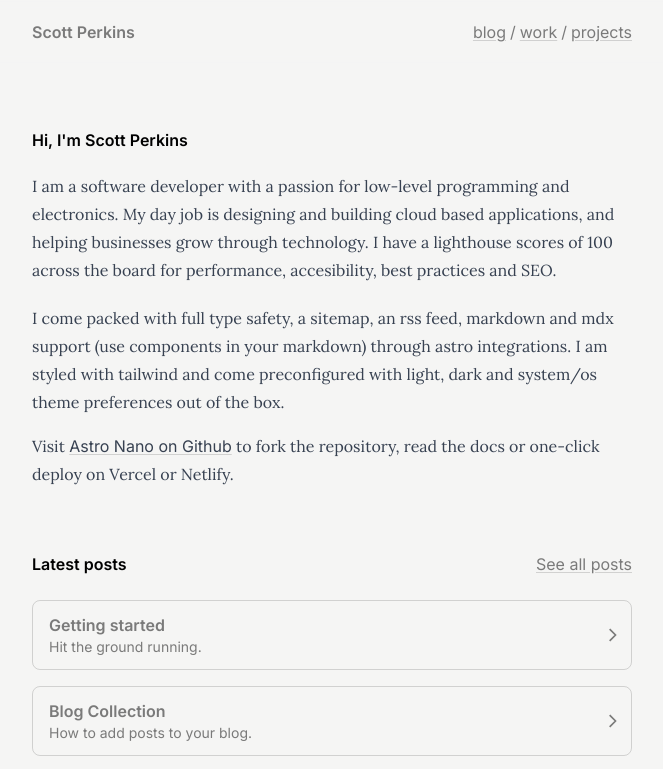
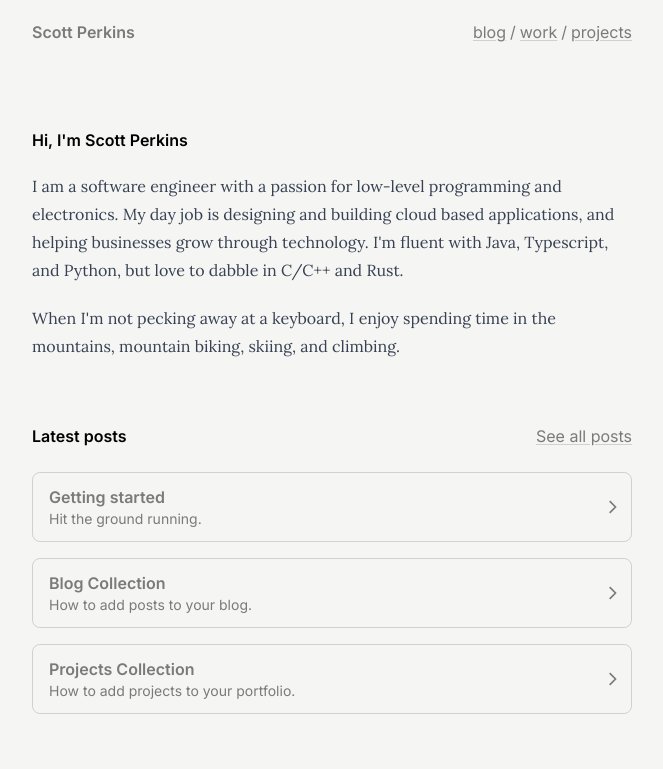
Before and after one commit to whatisbyandby/personal-profile, an Astro site: page / in a window 1280 px wide. Shown: the top 769 px of the page, without its empty margins (308-971 px from the left). Built offline with nearby package versions, Linux system fonts and the light colour scheme; Astro itself is replaced by a stand-in of ours; a web font is replaced by a local one.

Commit message:
updated vunerable dependencies

```diff
--- a/src/content/projects/project-2/index.md
+++ b/src/content/projects/project-2/index.md
@@ -2,7 +2,6 @@
 title: "Astro Nano"
 description: "Minimal portfolio and blog build with astro and no frameworks."
 date: "Mar 26 2024"
-demoURL: "https://astro-nano-demo.vercel.app"
 repoURL: "https://github.com/markhorn-dev/astro-nano"
 ---
 
--- a/src/pages/index.astro
+++ b/src/pages/index.astro
@@ -39,23 +39,12 @@
       <section>
         <article class="space-y-4">
           <p class="animate">
-            I am a software developer with a passion for low-level programming and electronics.
+            I am a software engineer with a passion for low-level programming and electronics.
             My day job is designing and building cloud based applications, and helping businesses grow through technology.
-            I have a lighthouse scores of 100 across the board for performance,
-            accesibility, best practices and SEO.
+            I'm fluent with Java, Typescript, and Python, but love to dabble in C/C++ and Rust.
           </p>
           <p class="animate">
-            I come packed with full type safety, a sitemap, an rss feed, markdown
-            and mdx support (use components in your markdown) through astro integrations.
-            I am styled with tailwind and come preconfigured with light, dark and
-            system/os theme preferences out of the box.
-          </p>
-          <p class="animate">
-            Visit
-            <Link href="https://github.com/markhorn-dev/astro-nano" aria-label="Astro Nano on Github" external>
-              Astro Nano on Github
-            </Link>
-            to fork the repository, read the docs or one-click deploy on Vercel or Netlify.
+            When I'm not pecking away at a keyboard, I enjoy spending time in the mountains, mountain biking, skiing, and climbing.
           </p>
         </article>
       </section>
```
